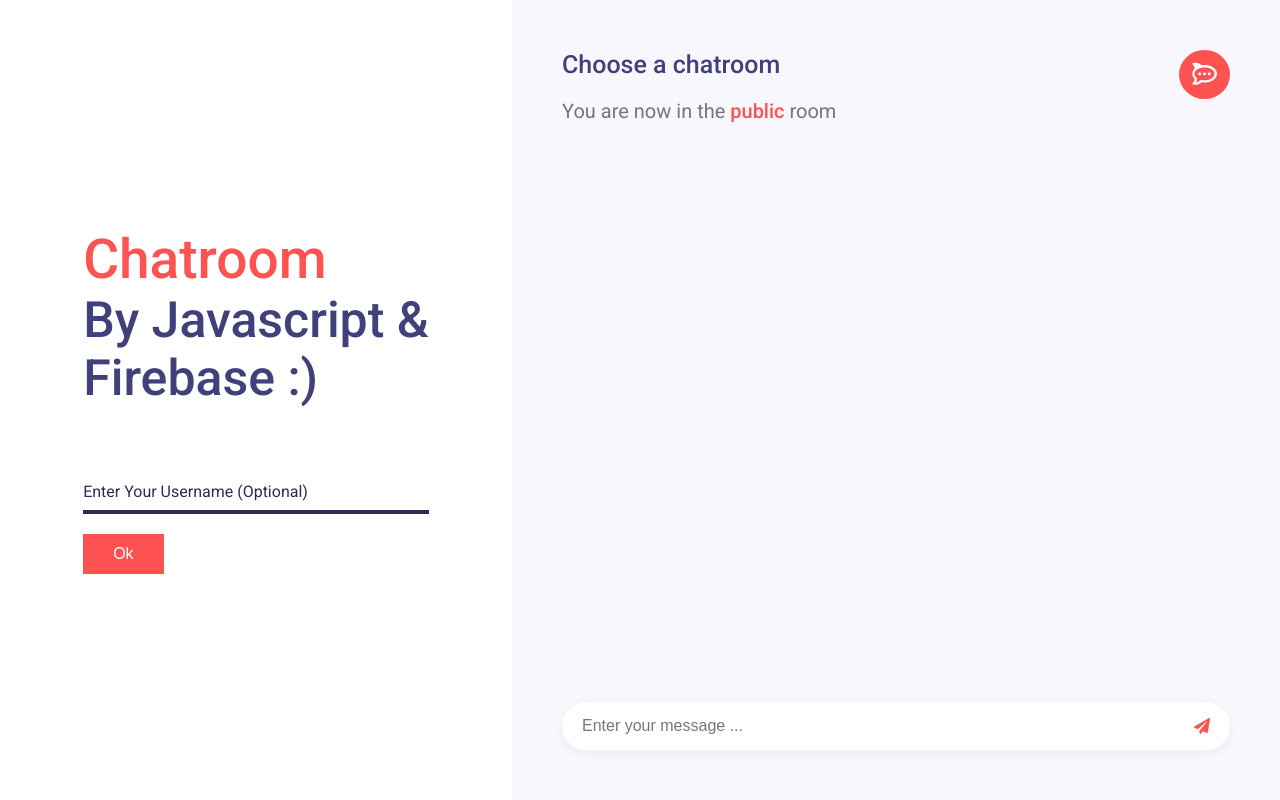
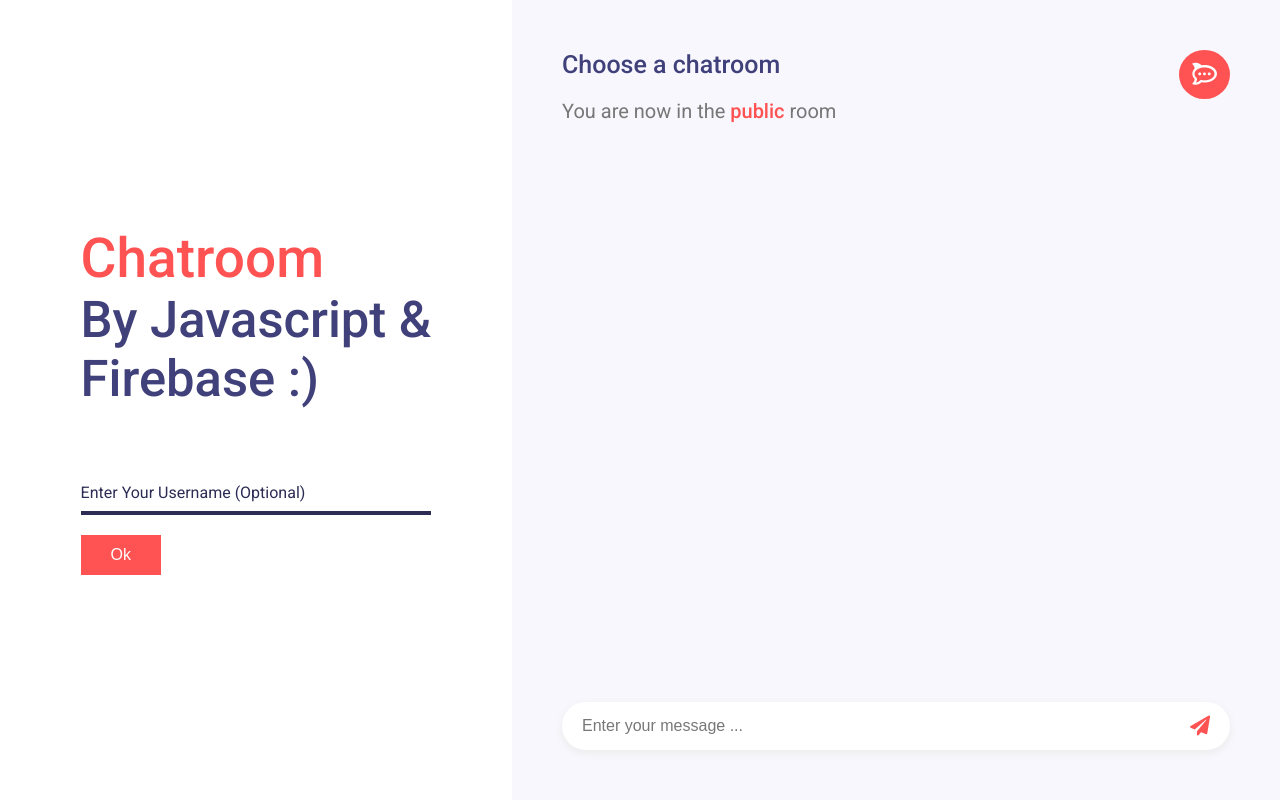
Before and after one commit to tkahmedkamal/chatrooms, a website: page src/index.html in a window 1280 px wide. Drawn offline with nearby package versions, Linux system fonts and the light colour scheme; files that its build step writes are made by us from their sources; no server answers.

Commit message:
Modify the file app.js and app.css

```diff
--- a/src/index.html
+++ b/src/index.html
@@ -65,7 +65,9 @@
           <form class="add-messg">
             <div>
               <input class="box-shadow" type="text" name="message" id="message" placeholder="Enter your message ...">
-              <i class="fas fa-paper-plane send"></i>
+              <button class="submit">
+                <i class="fas fa-paper-plane send"></i>
+              </button>
             </div>
           </form>
         </div>
--- a/src/js/app.js
+++ b/src/js/app.js
@@ -14,6 +14,10 @@ addMessag.addEventListener("submit", function(event) {
   // Get input value
   const inputValue = this.querySelector("#message").value;
 
+  // Check that the input is not empty
+  if (inputValue === '') {
+      // error message
+  } else {
     // Add data to database
     chat_rooms.addData(inputValue);
 
@@ -25,7 +29,9 @@ addMessag.addEventListener("submit", function(event) {
       messagesList.scrollTop = messagesList.scrollHeight;
     };
     setTimeout(() => scrollToDown(), 300);
+  }
 });
+
 
 /* ============================================
                 Updata Username
@@ -38,8 +44,13 @@ addUsername.addEventListener("submit", function(event) {
 
   // Check the input that contains the username
   if (input.name === "username") {
+    // Check that the input is not empty
+    if(input.value == '') {
+      // Error message
+    } else {
       const inputValue = input.value.trim();
       chat_rooms.updateUsername(inputValue);
+    }
   }
 
   // Form reset
@@ -64,7 +75,13 @@ chooseBox.addEventListener("click", function(e) {
   Hide the roomsMenu containing chat room types
 ============================================= */
 roomsMenu.addEventListener("click", function(event) {
+  // Close the rooms menu when you press the fa-times
   if (event.target.classList.contains("fa-times")) {
+    this.style.display = "none";
+  }
+
+  // Close the rooms menu when choosing a chat room
+  if(event.target.id === "check") {
     this.style.display = "none";
   }
 });
--- a/src/sass/pages/_home.scss
+++ b/src/sass/pages/_home.scss
@@ -24,7 +24,7 @@
       }
       .intro-para {
         color: $primary-color;
-        @include font(50px, 500);
+        @include font(calc(2.53571vw + 18.28571px), 500);
         @extend %text-transform;
       }
     }
@@ -191,10 +191,15 @@
         @include borderRadius(200px);
         @include font(16px, 500);
       }
-      i.send {
+      .submit {
         @include absolute($top: 50%, $right: 20px);
         transform: translateY(-50%);
+        background-color: transparent;
         color: $alt-color;
+        @extend %pointer;
+        i {
+          font-size: 20px;
+        }
       }
     }
   }
```
Also changed, not shown: build/css/app.min.css, build/index.html, build/js/app-min.js, build/js/app.js, 4 other files. Lines whose indentation alone changed are shown as unchanged.
